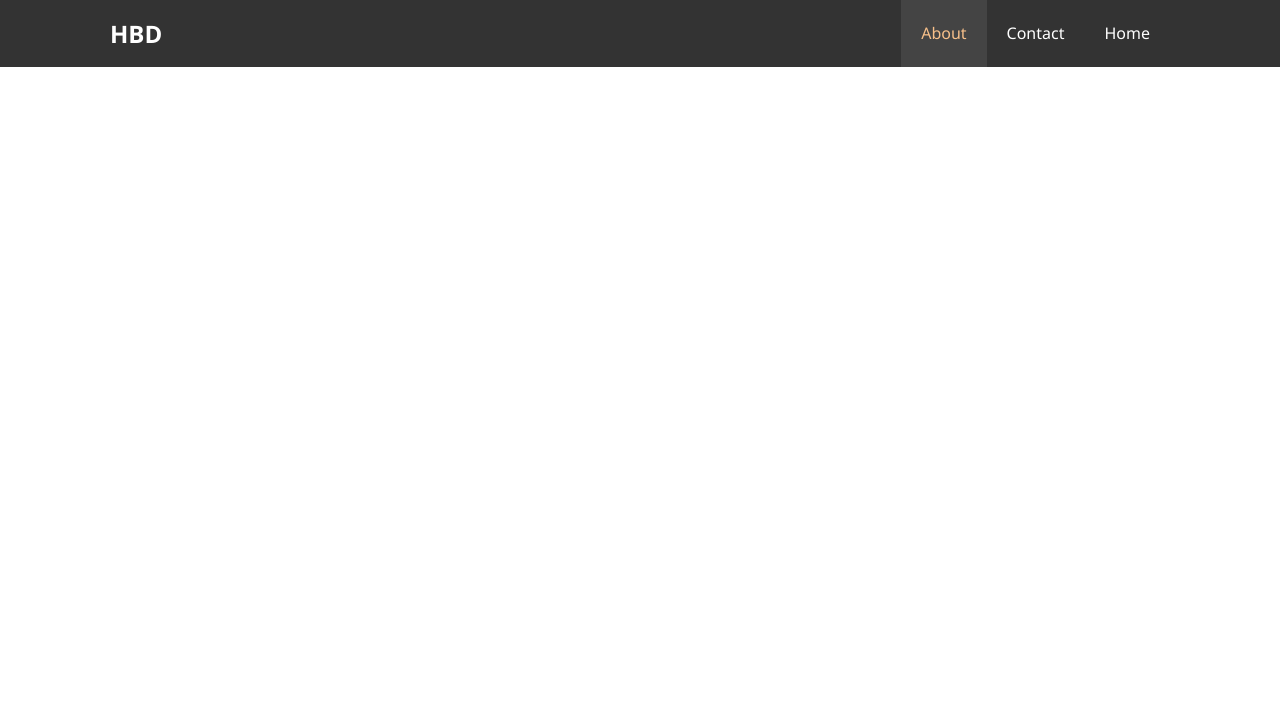
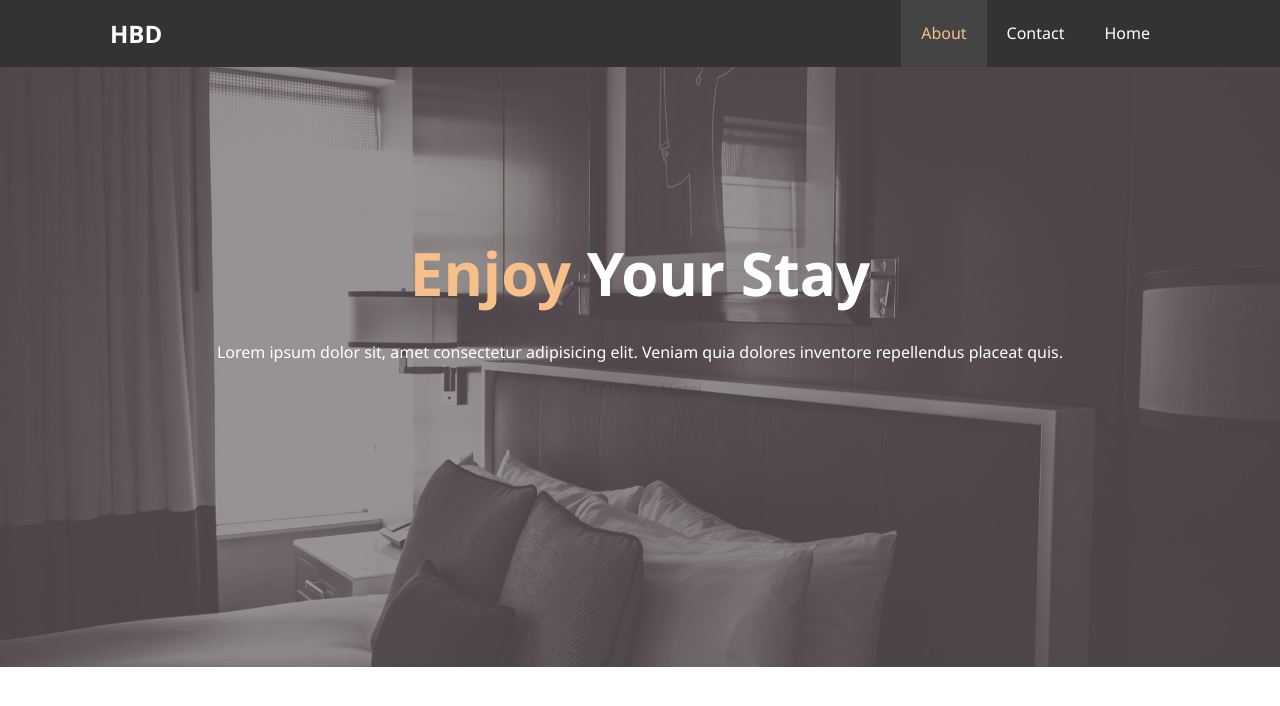
Before and after one commit to modongo/hotel_hbd, a plain HTML site: page index.html in a window 1280 px wide. Drawn offline with Linux system fonts and the light colour scheme.

Commit message:
added the showcase section and styling

```diff
--- a/css/style.css
+++ b/css/style.css
@@ -38,6 +38,9 @@ p {
     overflow: auto;
     padding: 0 20px;
 }
+.text-primary {
+    color: #f7c08a;
+}
 
 /* navbar */
 
@@ -72,3 +75,20 @@ p {
     background: #444;
     color: #f7c08a;
 }
+
+/* showcase styling */
+#showcase {
+    background: url('../img/showcase.jpg') no-repeat
+    center center/cover;
+    height: 600px;
+}
+#showcase .showcase-content {
+    color: #fff;
+    text-align: center;
+    padding-top: 170px;
+}
+#showcase .showcase-content h1 {
+    font-size: 60px;
+    line-height: 1.2em;
+
+}
--- a/index.html
+++ b/index.html
@@ -23,7 +23,18 @@
                 </ul>
             </div>
         </nav>
+        <div id="showcase">
+            <div class="container">
+                <div class="showcase-content">
+                    <h1><span class="text-primary">Enjoy</span>
+                         Your Stay</h1>
+                    <p class="lead">Lorem ipsum dolor sit, amet consectetur adipisicing elit. Veniam quia dolores inventore repellendus placeat quis.</p>
+                    <a class="btn" href="about.html">About Our Hotel</a>
+                </div>
+            </div>
+        </div>
     </header>
+
 
 </body>
 
```
